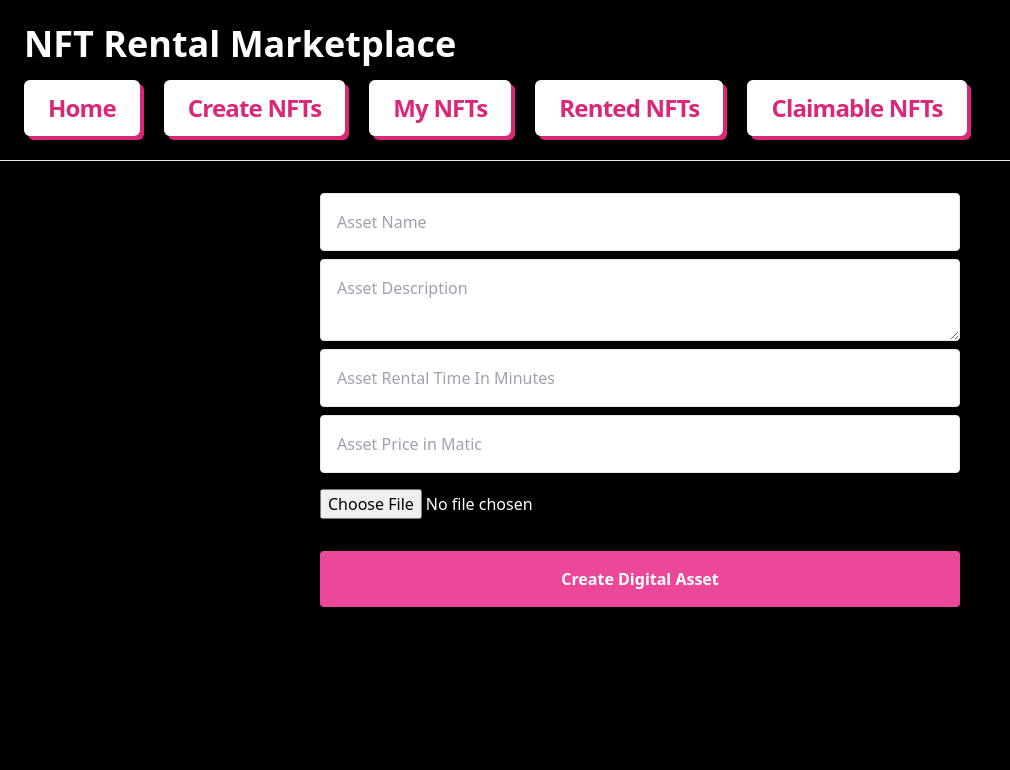
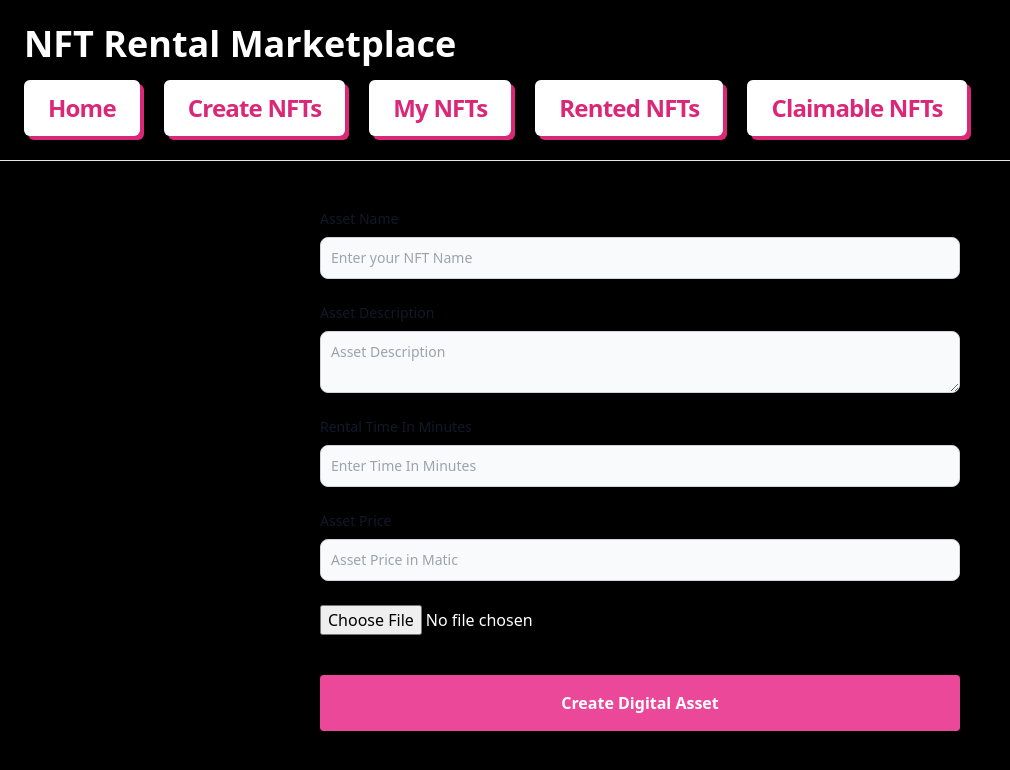
Before and after one commit to ShivaShanmuganathan/rental-marketplace-frontend, a Next.js app: page /create-item in a window 1280 px wide. Shown: the top 770 px of the page, without its empty margins (0-1010 px from the left). Built offline with nearby package versions, Linux system fonts and the light colour scheme; what ipfs-http-client would draw is missing.

Commit message:
Added Style To Form 🎨

```diff
--- a/pages/create-item.js
+++ b/pages/create-item.js
@@ -97,32 +97,39 @@ export default function CreateItem() {
   return (
     <div className="flex justify-center bg-black">
       <div className="w-1/2 flex flex-col pb-12">
+        <label for="AssetName" className=" my-12 block mb-2 text-sm font-medium text-gray-900 dark:text-gray-300">Asset Name</label>
         <input
-          placeholder="Asset Name"
-          className="mt-8 border rounded p-4"
+          placeholder="Enter your NFT Name"
+          className="bg-gray-50 border border-gray-300 text-gray-900 text-sm rounded-lg focus:ring-blue-500 focus:border-blue-500 block w-full p-2.5 dark:bg-gray-700 dark:border-gray-600 dark:placeholder-gray-400 dark:text-white dark:focus:ring-blue-500 dark:focus:border-blue-500"
           onChange={e => updateFormInput({ ...formInput, name: e.target.value })}
         />
+
+        <label for="AssetDescription" className=" my-6 block mb-2 text-sm font-medium text-gray-900 dark:text-gray-300">Asset Description</label>
         <textarea
           placeholder="Asset Description"
-          className="mt-2 border rounded p-4"
+          className="bg-gray-50 border border-gray-300 text-gray-900 text-sm rounded-lg focus:ring-blue-500 focus:border-blue-500 block w-full p-2.5 dark:bg-gray-700 dark:border-gray-600 dark:placeholder-gray-400 dark:text-white dark:focus:ring-blue-500 dark:focus:border-blue-500"
           onChange={e => updateFormInput({ ...formInput, description: e.target.value })}
         />
 
+        <label for="RentalTime" className="my-6 block mb-2 text-sm font-medium text-gray-900 dark:text-gray-300">Rental Time In Minutes</label>
         <input
-          placeholder="Asset Rental Time In Minutes"
-          className="mt-2 border rounded p-4"
+          placeholder="Enter Time In Minutes"
+          className="bg-gray-50 border border-gray-300 text-gray-900 text-sm rounded-lg focus:ring-blue-500 focus:border-blue-500 block w-full p-2.5 dark:bg-gray-700 dark:border-gray-600 dark:placeholder-gray-400 dark:text-white dark:focus:ring-blue-500 dark:focus:border-blue-500"
           onChange={e => updateFormInput({ ...formInput, time: e.target.value })}
         />
 
+        <label for="AssetPrice" className=" my-6 block mb-2 text-sm font-medium text-gray-900 dark:text-gray-300">Asset Price</label>
         <input
           placeholder="Asset Price in Matic"
-          className="mt-2 border rounded p-4"
+          className="bg-gray-50 border border-gray-300 text-gray-900 text-sm rounded-lg focus:ring-blue-500 focus:border-blue-500 block w-full p-2.5 dark:bg-gray-700 dark:border-gray-600 dark:placeholder-gray-400 dark:text-white dark:focus:ring-blue-500 dark:focus:border-blue-500"
           onChange={e => updateFormInput({ ...formInput, price: e.target.value })}
         />
+
+
         <input
           type="file"
           name="Asset"
-          className="my-4"
+          className="my-6"
           onChange={onChange}
         />
         {
```
